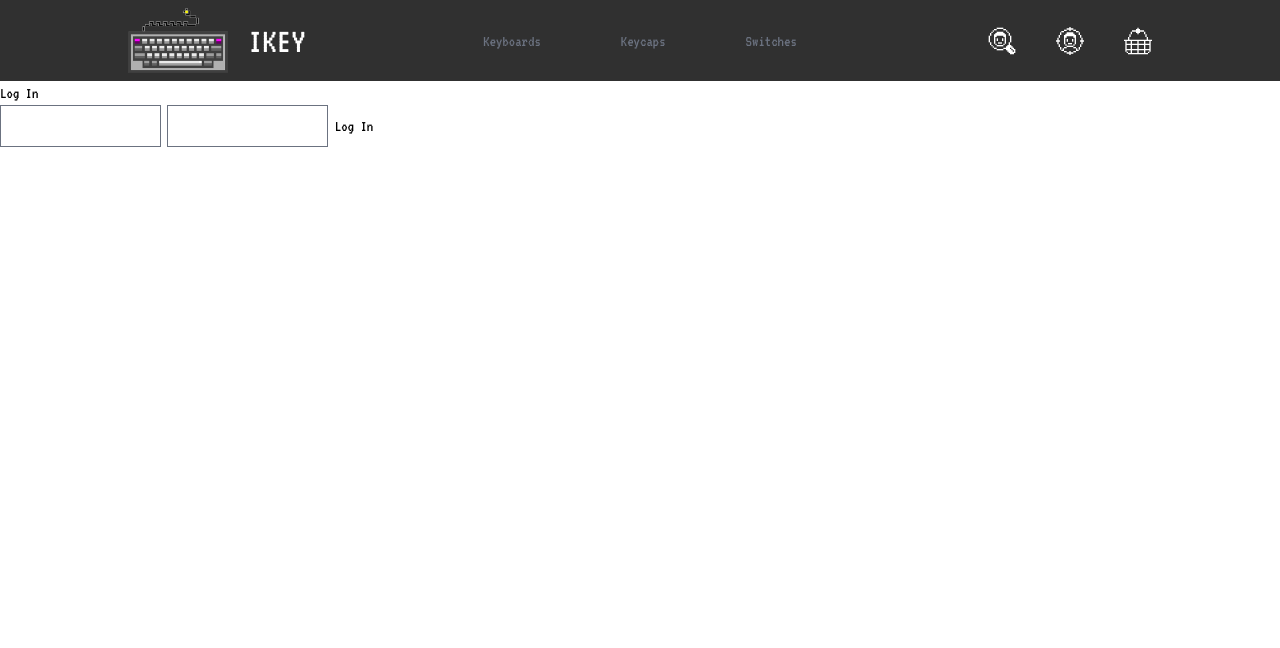
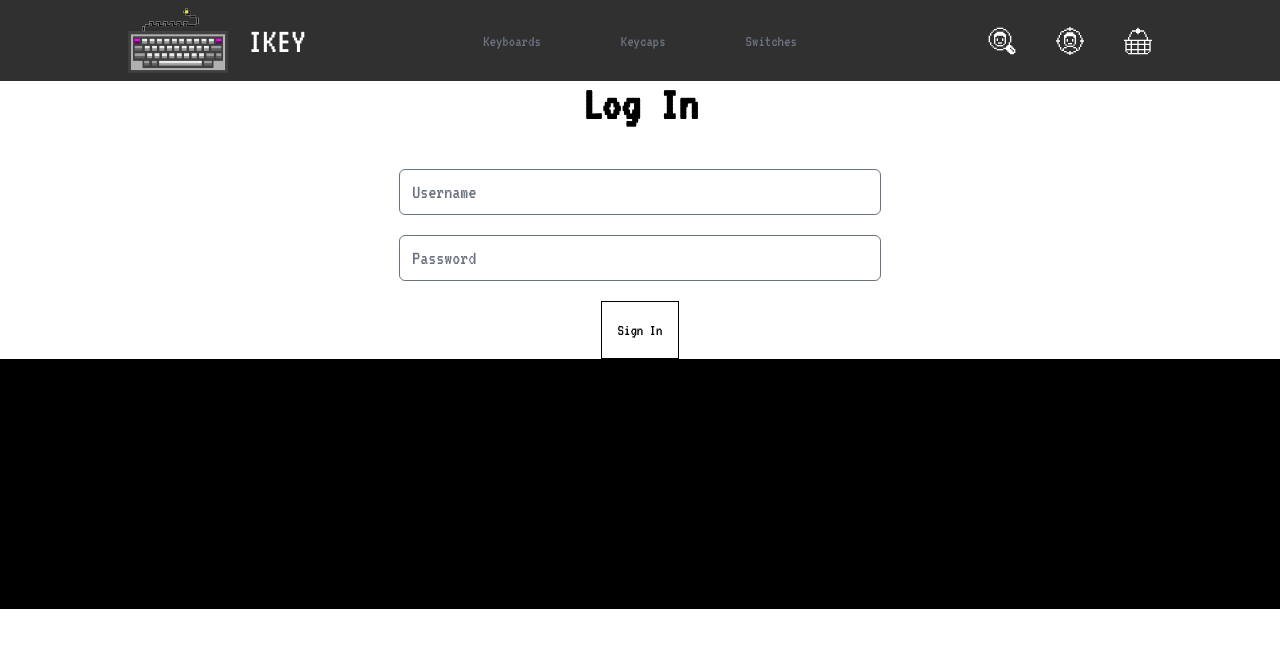
Before and after one commit to scroynel/Keyboard, a Django app: template user/templates/user/login.html in a window 1280 px wide. Shown: the top 648 px of the page. Run offline with Django 5.2, Linux system fonts and the light colour scheme; the template is opened without the code that fills it, so the values that code supplies are empty; parts of the project's set-up code (start-up, migrations or seed data) failed here and were passed over; some libraries are stand-ins or nearby versions.

Commit message:
Add styles to login page

```diff
--- a/templates/base.html
+++ b/templates/base.html
@@ -74,8 +74,13 @@
             {% include 'keyboard/partials/cart.html' %}
         </div>
     </header>
+
     {% block content %}
     {% endblock %}
+
+    <footer class="w-full h-[250px] bg-black ">
+
+    </footer>
     <!-- SwiperJS script -->
     <script src="https://cdn.jsdelivr.net/npm/swiper@11/swiper-bundle.min.js"></script>
     <!-- jQuery -->
--- a/theme/static/css/dist/styles.css
+++ b/theme/static/css/dist/styles.css
@@ -1938,6 +1962,76 @@ select {
   height: 100vh;
 }
 
+.h-\[\] {
+  height: ;
+}
+
+.h-\[2\] {
+  height: 2;
+}
+
+.h-\[250\] {
+  height: 250;
+}
+
+.h-\[250px\] {
+  height: 250px;
+}
+
+.h-auto {
+  height: auto;
+}
+
+.h-max {
+  height: -moz-max-content;
+  height: max-content;
+}
+
+.h-\[100vh\] {
+  height: 100vh;
+}
+
+.h-\[100vh-\] {
+  height: 100vh-;
+}
+
+.h-\[100vh-250px\] {
+  height: 100vh-250px;
+}
+
+.h-\[100\] {
+  height: 100;
+}
+
+.h-\[100\%\] {
+  height: 100%;
+}
+
+.h-fit {
+  height: -moz-fit-content;
+  height: fit-content;
+}
+
+.h-\[100vh-2\] {
+  height: 100vh-2;
+}
+
+.h-\[calc100vh-250px\] {
+  height: calc100vh-250px;
+}
+
+.h-\[calc\(100vh-250px\)\] {
+  height: calc(100vh - 250px);
+}
+
+.max-h-screen {
+  max-height: 100vh;
+}
+
+.min-h-screen {
+  min-height: 100vh;
+}
+
 .w-0 {
   width: 0px;
 }
@@ -2120,6 +2222,12 @@ select {
   margin-left: calc(1.25rem * calc(1 - var(--tw-space-x-reverse)));
 }
 
+.space-y-5 > :not([hidden]) ~ :not([hidden]) {
+  --tw-space-y-reverse: 0;
+  margin-top: calc(1.25rem * calc(1 - var(--tw-space-y-reverse)));
+  margin-bottom: calc(1.25rem * var(--tw-space-y-reverse));
+}
+
 .overflow-hidden {
   overflow: hidden;
 }
@@ -2134,6 +2242,22 @@ select {
 
 .rounded-lg {
   border-radius: 0.5rem;
+}
+
+.rounded-xl {
+  border-radius: 0.75rem;
+}
+
+.rounded-sm {
+  border-radius: 0.125rem;
+}
+
+.rounded-md {
+  border-radius: 0.375rem;
+}
+
+.rounded {
+  border-radius: 0.25rem;
 }
 
 .rounded-l-lg {
@@ -2449,6 +2595,10 @@ select {
 
 .font-semibold {
   font-weight: 600;
+}
+
+.font-bold {
+  font-weight: 700;
 }
 
 .uppercase {
--- a/user/templates/user/login.html
+++ b/user/templates/user/login.html
@@ -3,11 +3,16 @@
 {% block title %}Log In{% endblock %}
 
 {% block content %}
-<h1>Log In</h1>
-<form action="" method="POST">
-    {% csrf_token %}
-    <input type="text" name="username">
-    <input type="password" name="password">
-    <button type="submit">Log In</button>
-</form>
+<div class="w-full flex justify-center">
+    <div class="text-center m-auto">
+        <h1 class="font-bold text-5xl">Log In</h1>
+        <form action="" method="POST" class="mt-5 space-y-5">
+            {% csrf_token %}
+            <input class="w-full rounded-md text-xl" type="text" name="username" placeholder="Username">
+            <input class="w-full rounded-md text-xl" type="password" name="password" placeholder="Password">
+            <button type="submit" class="mt-8 inline-block p-4 border border-black text-center">Sign In</button>
+        </form>
+    </div>
+</div>
+
 {% endblock %}
```
Also changed, not shown: other parts of theme/static/css/dist/styles.css (+58 -4 lines).
